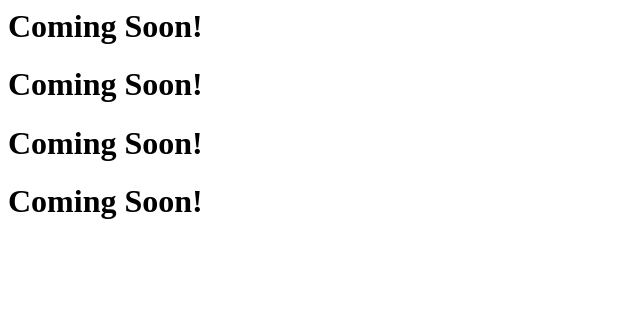
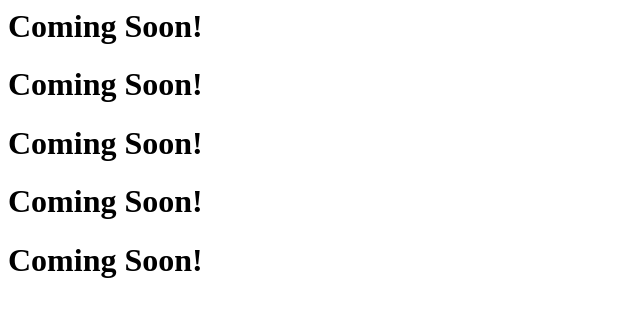
Before and after one commit to Innoractive/commalertmobile, a plain HTML site: page test.html in a window 1280 px wide. Shown: the whole page, without its empty margins (0-640 px from the left). Drawn offline with Linux system fonts and the light colour scheme.

Commit message:
Update test.html

```diff
--- a/test.html
+++ b/test.html
@@ -3,4 +3,5 @@
    <h1>Coming Soon!</h1>
     <h1>Coming Soon!</h1>
      <h1>Coming Soon!</h1>
+      <h1>Coming Soon!</h1>
 </html>
```
